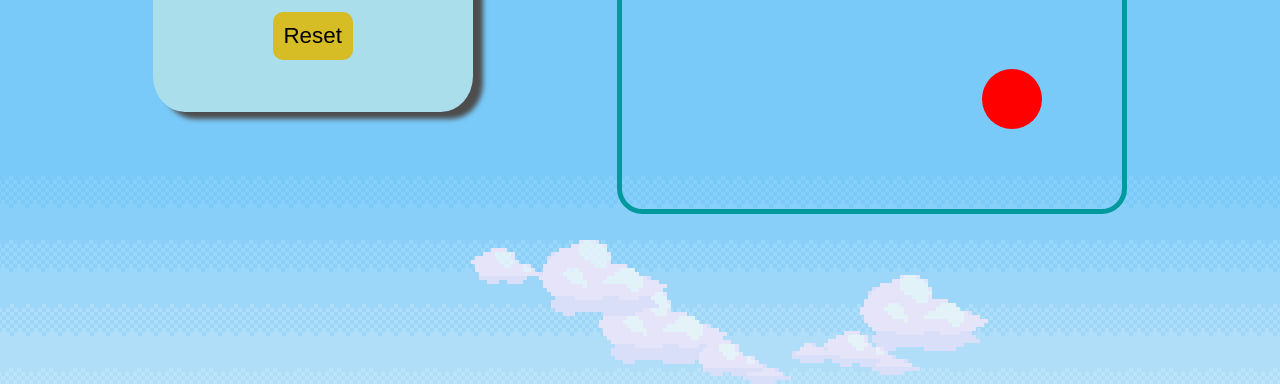
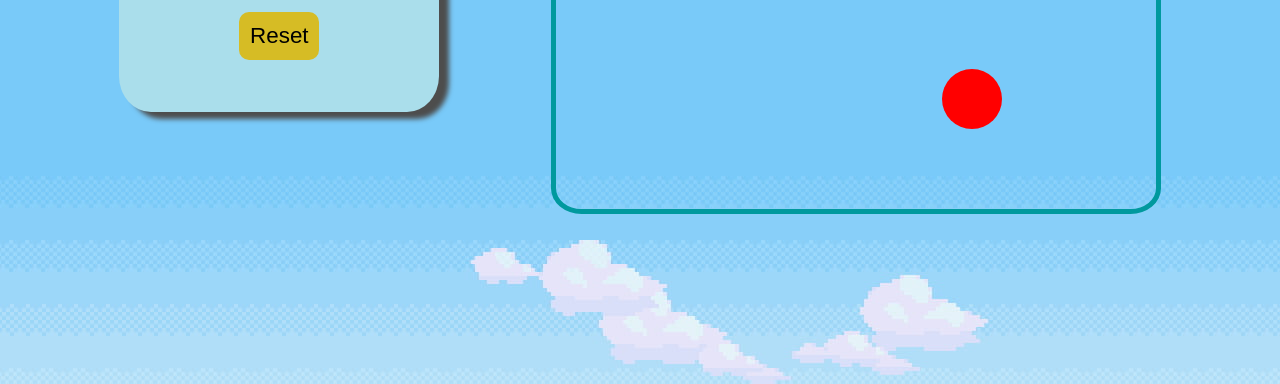
Before and after one commit to vighneshrasal/vighneshrasal.github.io-Bounce-Game, a plain HTML site: page index.html in a window 1280 px wide. Shown: the part 416-800 px from the top of the page. Drawn offline with Linux system fonts and the light colour scheme.

Commit message:
Update index.html

```diff
--- a/index.html
+++ b/index.html
@@ -16,7 +16,7 @@
             <button id="reset">Reset</button>
         </div>
         <div class="game-space">
-            <canvas id="gameCanvas" width="500" height="500"></canvas>
+            <canvas id="gameCanvas" width="600" height="500"></canvas>
         </div>
     </div>
     <script lang="JavaScripts" src="Bounce Ball.js"></script>
```
